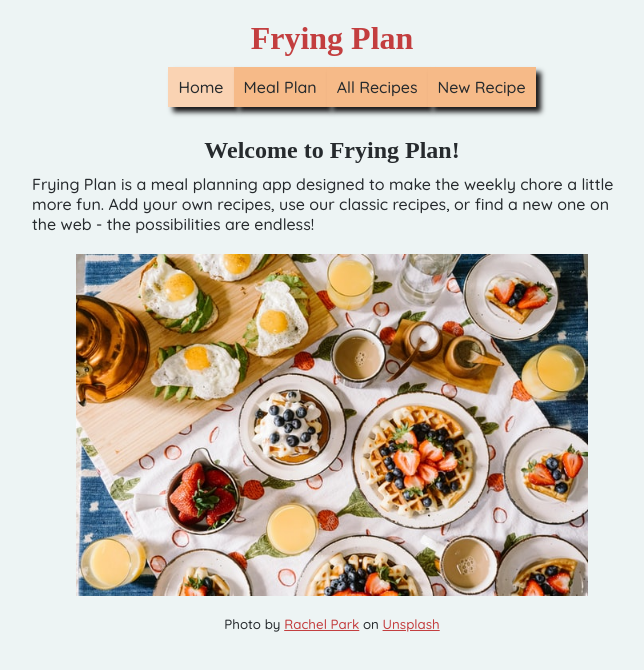
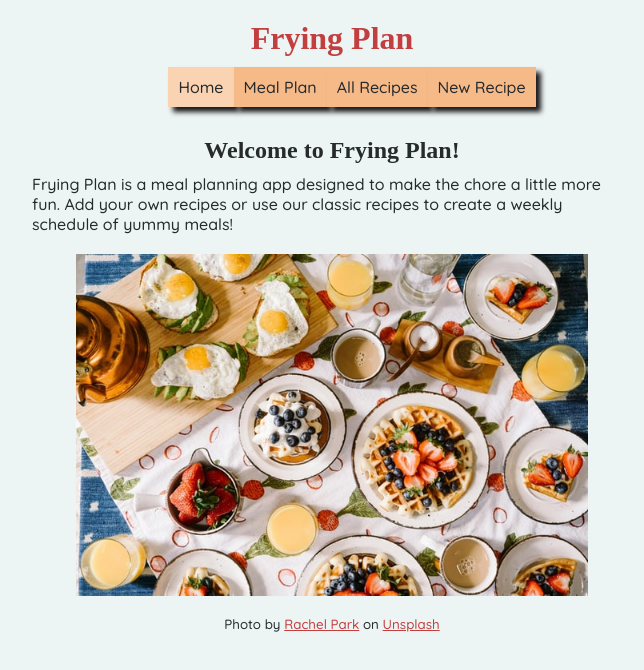
Before and after one commit to rebecca-lindsey/frying-plan-frontend, a React (Create React App) app: page / in a window 1280 px wide. Shown: the top 670 px of the page, without its empty margins (308-952 px from the left). Built offline with nearby package versions, Linux system fonts and the light colour scheme; no server answers; a web font is replaced by a local one.

Commit message:
Convert HomeContainer to function

```diff
--- a/src/home/HomeContainer.js
+++ b/src/home/HomeContainer.js
@@ -1,16 +1,14 @@
-import React, { Component } from "react";
 import "./home.css";
 import homeImage from "./home-image.jpg";
 
-export default class HomeContainer extends Component {
-  render() {
+export default function HomeContainer() {
   return (
     <div id="home-container" className="main-container">
       <h2>Welcome to Frying Plan!</h2>
       <p>
-          Frying Plan is a meal planning app designed to make the weekly chore a
-          little more fun. Add your own recipes, use our classic recipes, or
-          find a new one on the web - the possibilities are endless!
+        Frying Plan is a meal planning app designed to make the chore a little
+        more fun. Add your own recipes or use our classic recipes to create a
+        weekly schedule of yummy meals!
       </p>
       <img src={homeImage} alt="Table with lots of food" id="home-image" />
       <small>
@@ -26,4 +24,3 @@ export default class HomeContainer extends Component {
     </div>
   );
 }
-}
```
Lines whose indentation alone changed are shown as unchanged.
